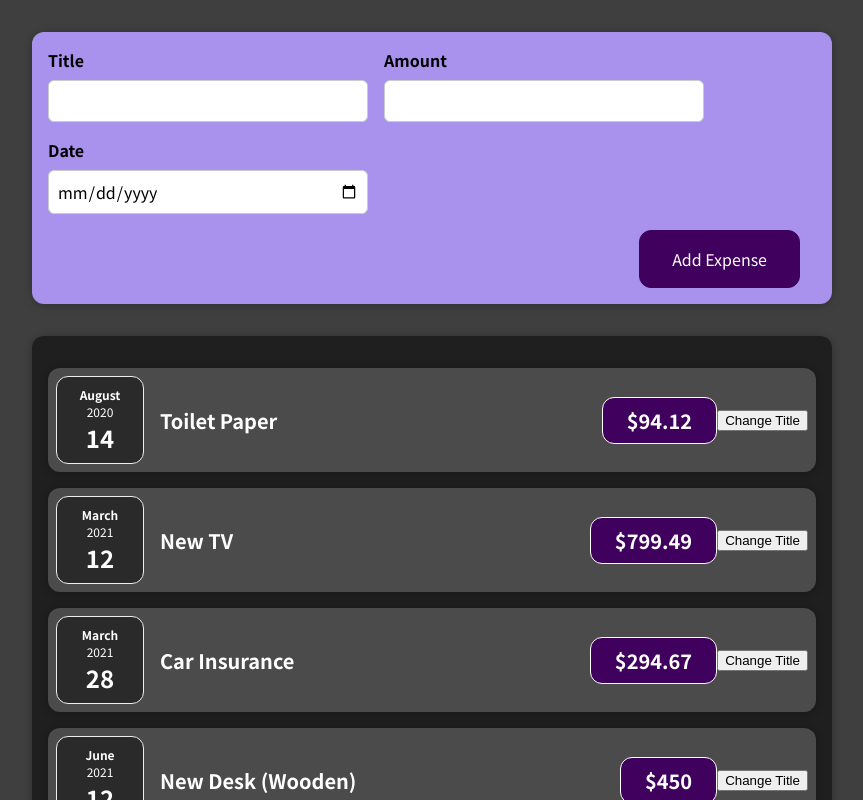
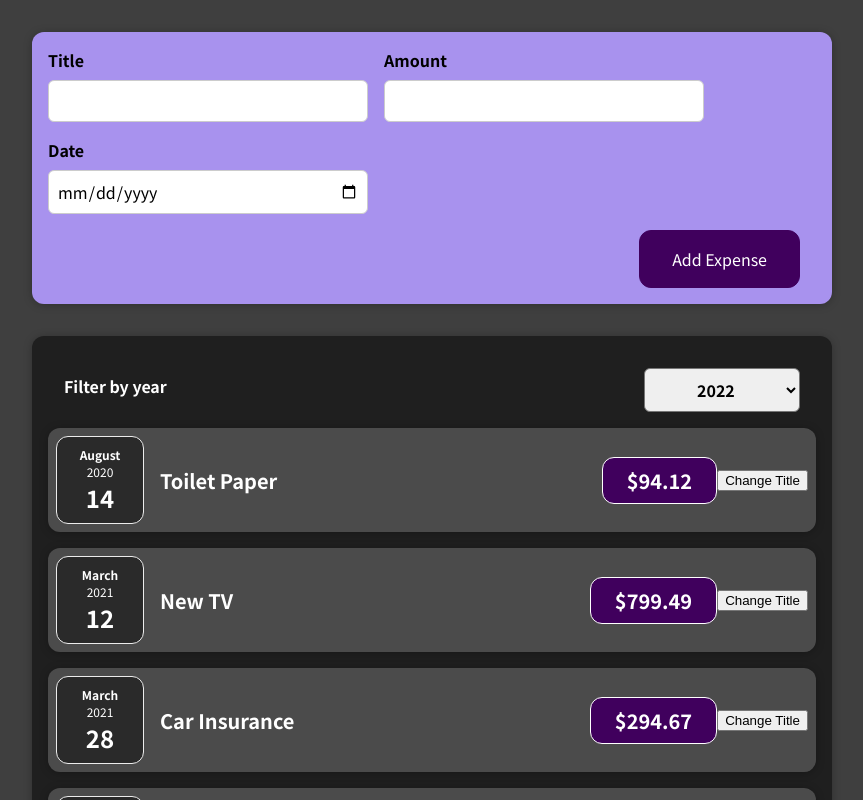
Before and after one commit to SrdjanLakic/react1, a React (Create React App) app: page / in a window 1280 px wide. Shown: the top 800 px of the page, without its empty margins (208-1071 px from the left). Built offline with nearby package versions, Linux system fonts and the light colour scheme.

Commit message:
ExpenseFilter.js added

```diff
--- a/src/components/Expenses/Expenses.js
+++ b/src/components/Expenses/Expenses.js
@@ -2,10 +2,13 @@ import React from 'react';
 import ExpenseItem from './ExpenseItem';
 import Card from '../UI/Card';
 import './Expenses.css';
+import ExpensesFilter from './ExpensesFilter';
 
 const Expenses = (props) => {
   return (
+    <div>
       <Card className='expenses'>
+        <ExpensesFilter />
         <ExpenseItem
           title={props.items[0].title}
           amount={props.items[0].amount}
@@ -27,6 +30,7 @@ const Expenses = (props) => {
           date={props.items[3].date}
         />
       </Card>
+    </div>
   );
 };
 
--- /dev/null
+++ b/src/components/Expenses/ExpensesFilter.js
@@ -0,0 +1,22 @@
+import React from 'react';
+import './ExpensesFilter.css';
+
+const ExpensesFilter = function () {
+  const filterChangeHandler = (event) => {};
+
+  return (
+    <div className='expenses-filter'>
+      <div className='expenses-filter__control'>
+        <label>Filter by year</label>
+        <select onChange={filterChangeHandler}>
+          <option value='2022'>2022</option>
+          <option value='2021'>2021</option>
+          <option value='2020'>2020</option>
+          <option value='2019'>2019</option>
+        </select>
+      </div>
+    </div>
+  );
+};
+
+export default ExpensesFilter;
```
Also changed, not shown: src/components/Expenses/ExpensesFilter.css (renamed from src/components/UI/ExpenseFilter.css), src/components/UI/ExpenseFilter.js (deleted), 1 other file (tests, documents, lock files or other folders). Lines whose indentation alone changed are shown as unchanged.
